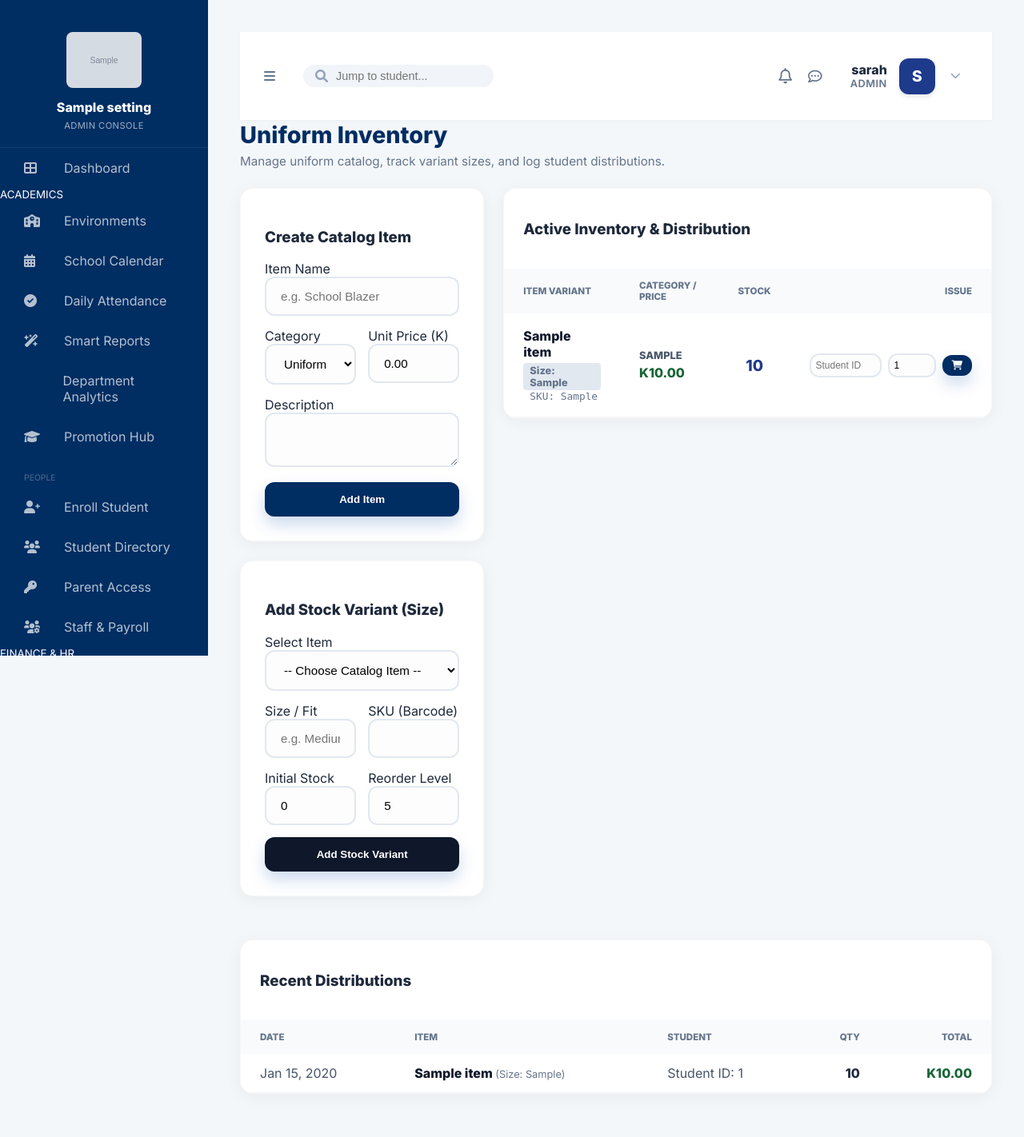
After one commit to moosehova/pebbles-college-admin, a Flask app: page /finance/uniforms in a window 1280 px wide. The commit adds this page. Shown: the whole page at 80% size. Run offline with Flask 3, Linux system fonts and the light colour scheme; a user stored in the database is signed in; tables that the repository leaves empty hold one stand-in row (values such as "Sample post"); grey boxes marked "Sample" are stand-in pictures.

Commit message:
all changes

```diff
--- a/app.py
+++ b/app.py
@@ -17,7 +17,7 @@ from reportlab.lib.pagesizes import A4
 from reportlab.lib.styles import getSampleStyleSheet, ParagraphStyle
 from reportlab.lib.units import cm
 from reportlab.platypus import SimpleDocTemplate, Paragraph, Spacer, Table, TableStyle, Image
-from models import db, User, Student, Environment, Attendance, Observation, Income, Expense, Inventory, Staff, PayrollRecord, Message, AttendanceIntervention, Grade, BehaviorLog, SchoolSettings, SchoolEvent, EventAttendance, Book, BookLoan, Vehicle, VehicleMaintenanceLog, Equipment, BuildingMaintenance
+from models import db, User, Student, Environment, Attendance, Observation, Income, Expense, Inventory, Staff, PayrollRecord, Message, AttendanceIntervention, Grade, BehaviorLog, SchoolSettings, SchoolEvent, EventAttendance, Book, BookLoan, Vehicle, VehicleMaintenanceLog, Equipment, BuildingMaintenance, UniformItem, UniformVariant, UniformDistribution
 
 # ------------------- APP INITIALIZATION -------------------
 app = Flask(__name__)
@@ -2615,6 +2615,97 @@ def log_maintenance_ticket():
     flash("Maintenance service ticket dispatched.", "success")
     return redirect(url_for('maintenance_hub'))
 
+# ====================================================================
+# UNIFORM & MERCHANDISE PIPELINES
+# ====================================================================
+@app.route('/finance/uniforms')
+@login_required
+def uniform_hub():
+    if not restrict_access(['admin', 'staff', 'accountant']):
+        return redirect(url_for('parent_portal'))
+
+    items = UniformItem.query.all()
+    all_variants = UniformVariant.query.all()
+    recent_distributions = UniformDistribution.query.order_by(UniformDistribution.date_issued.desc()).limit(20).all()
+
+    # Automatically generate an alert list for items below their minimum reorder levels
+    low_text_alerts = [v for v in all_variants if v.stock_quantity <= v.reorder_level]
+
+    return render_template(
+        'admin/uniforms.html',
+        items=items,
+        recent_distributions=recent_distributions,
+        low_text_alerts=low_text_alerts
+    )
+
+@app.route('/finance/uniforms/item/add', methods=['POST'])
+@login_required
+def add_uniform_item():
+    if not restrict_access(['admin', 'accountant']):
+        return jsonify({"error": "Unauthorized"}), 403
+
+    new_item = UniformItem(
+        name=request.form.get('name'),
+        category=request.form.get('category', 'Uniform'),
+        description=request.form.get('description'),
+        unit_price=float(request.form.get('unit_price', 0.0))
+    )
+    db.session.add(new_item)
+    db.session.commit()
+    flash("New uniform asset item added to tracking registry.", "success")
+    return redirect(url_for('uniform_hub'))
+
+@app.route('/finance/uniforms/variant/add', methods=['POST'])
+@login_required
+def add_uniform_variant():
+    if not restrict_access(['admin', 'accountant']):
+        return jsonify({"error": "Unauthorized"}), 403
+
+    item_id = request.form.get('item_id')
+    new_variant = UniformVariant(
+        item_id=item_id,
+        size=request.form.get('size'),
+        sku=request.form.get('sku') or None,
+        stock_quantity=int(request.form.get('stock_quantity', 0)),
+        reorder_level=int(request.form.get('reorder_level', 5))
+    )
+    db.session.add(new_variant)
+    db.session.commit()
+    flash("Stock size variant added successfully.", "success")
+    return redirect(url_for('uniform_hub'))
+
+@app.route('/finance/uniforms/issue', methods=['POST'])
+@login_required
+def issue_uniform():
+    if not restrict_access(['admin', 'staff', 'accountant']):
+        return jsonify({"error": "Unauthorized"}), 403
+
+    variant_id = request.form.get('variant_id')
+    qty_requested = int(request.form.get('quantity', 1))
+    variant = UniformVariant.query.get_or_404(variant_id)
+
+    if variant.stock_quantity < qty_requested:
+        flash(f"Insufficient stock availability. Only {variant.stock_quantity} units remaining.", "danger")
+        return redirect(url_for('uniform_hub'))
+
+    total_calculated_cost = variant.item.unit_price * qty_requested
+
+    distribution = UniformDistribution(
+        variant_id=variant_id,
+        student_id=request.form.get('student_id') or None,
+        quantity=qty_requested,
+        total_cost=total_calculated_cost,
+        status='Issued',
+        payment_status=request.form.get('payment_status', 'Paid')
+    )
+
+    # Deduct structural balance from inventory
+    variant.stock_quantity -= qty_requested
+
+    db.session.add(distribution)
+    db.session.commit()
+    flash(f"Uniform order processed cleanly. Total: K{total_calculated_cost:,.2f}", "success")
+    return redirect(url_for('uniform_hub'))
 # ------------------- RUN APP -------------------
 if __name__ == '__main__':
     with app.app_context():
--- /dev/null
+++ b/templates/admin/uniforms.html
@@ -0,0 +1,190 @@
+{% extends "layout.html" %}
+{% block content %}
+<div class="page-header" style="display: flex; justify-content: space-between; align-items: center; gap: 16px; flex-wrap: wrap;">
+    <div>
+        <h2 class="page-title">Uniform Inventory</h2>
+        <p class="page-subtitle">Manage uniform catalog, track variant sizes, and log student distributions.</p>
+    </div>
+    <div style="display: flex; gap: 10px;">
+        {% if low_text_alerts|length > 0 %}
+        <span class="owlio-btn" style="background: #fee2e2; color: #991b1b; border: none; font-weight: 800;">
+            <i class="fas fa-exclamation-triangle"></i> {{ low_text_alerts|length }} Low Stock Alerts
+        </span>
+        {% endif %}
+    </div>
+</div>
+
+<div style="display: grid; grid-template-columns: 1fr 2fr; gap: 24px; margin-bottom: 24px; align-items: start;">
+    <!-- Add Item and Variant Forms -->
+    <div>
+        <!-- Add Uniform Item Form -->
+        <div class="owlio-card" style="margin-bottom: 24px;">
+            <div class="owlio-header">
+                <h3 class="owlio-title">Create Catalog Item</h3>
+            </div>
+            <form action="{{ url_for('add_uniform_item') }}" method="POST">
+                <div style="margin-bottom: 15px;">
+                    <label class="owlio-label">Item Name</label>
+                    <input type="text" name="name" class="owlio-input" placeholder="e.g. School Blazer" required>
+                </div>
+                <div style="display: grid; grid-template-columns: 1fr 1fr; gap: 15px; margin-bottom: 15px;">
+                    <div>
+                        <label class="owlio-label">Category</label>
+                        <select name="category" class="owlio-select">
+                            <option value="Uniform">Uniform</option>
+                            <option value="Sportswear">Sportswear</option>
+                            <option value="Accessories">Accessories</option>
+                            <option value="Badges">Badges</option>
+                        </select>
+                    </div>
+                    <div>
+                        <label class="owlio-label">Unit Price (K)</label>
+                        <input type="number" step="0.01" name="unit_price" class="owlio-input" value="0.00" required>
+                    </div>
+                </div>
+                <div style="margin-bottom: 15px;">
+                    <label class="owlio-label">Description</label>
+                    <textarea name="description" class="owlio-input" rows="2"></textarea>
+                </div>
+                <button type="submit" class="owlio-btn" style="width: 100%; border: none;">Add Item</button>
+            </form>
+        </div>
+
+        <!-- Add Variant Form -->
+        <div class="owlio-card">
+            <div class="owlio-header">
+                <h3 class="owlio-title">Add Stock Variant (Size)</h3>
+            </div>
+            <form action="{{ url_for('add_uniform_variant') }}" method="POST">
+                <div style="margin-bottom: 15px;">
+                    <label class="owlio-label">Select Item</label>
+                    <select name="item_id" class="owlio-select" required>
+                        <option value="" disabled selected>-- Choose Catalog Item --</option>
+                        {% for item in items %}
+                        <option value="{{ item.id }}">{{ item.name }}</option>
+                        {% endfor %}
+                    </select>
+                </div>
+                <div style="display: grid; grid-template-columns: 1fr 1fr; gap: 15px; margin-bottom: 15px;">
+                    <div>
+                        <label class="owlio-label">Size / Fit</label>
+                        <input type="text" name="size" class="owlio-input" placeholder="e.g. Medium" required>
+                    </div>
+                    <div>
+                        <label class="owlio-label">SKU (Barcode)</label>
+                        <input type="text" name="sku" class="owlio-input">
+                    </div>
+                </div>
+                <div style="display: grid; grid-template-columns: 1fr 1fr; gap: 15px; margin-bottom: 15px;">
+                    <div>
+                        <label class="owlio-label">Initial Stock</label>
+                        <input type="number" name="stock_quantity" class="owlio-input" value="0" required>
+                    </div>
+                    <div>
+                        <label class="owlio-label">Reorder Level</label>
+                        <input type="number" name="reorder_level" class="owlio-input" value="5" required>
+                    </div>
+                </div>
+                <button type="submit" class="owlio-btn" style="width: 100%; border: none; background: #0f172a;">Add Stock Variant</button>
+            </form>
+        </div>
+    </div>
+
+    <!-- Active Inventory Table -->
+    <div class="owlio-card" style="padding: 0; overflow: hidden;">
+        <div class="owlio-header" style="padding: 20px 24px;">
+            <h3 class="owlio-title">Active Inventory & Distribution</h3>
+        </div>
+        <table style="width: 100%; border-collapse: collapse;">
+            <thead style="background: #f8fafc;">
+                <tr>
+                    <th style="padding: 14px 24px; text-align: left; font-size: 0.72rem; text-transform: uppercase; color: #64748b;">Item Variant</th>
+                    <th style="padding: 14px 24px; text-align: left; font-size: 0.72rem; text-transform: uppercase; color: #64748b;">Category / Price</th>
+                    <th style="padding: 14px 24px; text-align: center; font-size: 0.72rem; text-transform: uppercase; color: #64748b;">Stock</th>
+                    <th style="padding: 14px 24px; text-align: right; font-size: 0.72rem; text-transform: uppercase; color: #64748b;">Issue</th>
+                </tr>
+            </thead>
+            <tbody>
+                {% for item in items %}
+                    {% for variant in item.variants %}
+                    <tr style="border-bottom: 1px solid #f1f5f9; {% if variant in low_text_alerts %}background: #fef2f2;{% endif %}">
+                        <td style="padding: 18px 24px;">
+                            <div style="font-weight: 800; color: #0f172a;">{{ item.name }}</div>
+                            <div style="font-size: 0.8rem; color: #64748b; margin-top: 4px;">
+                                <span style="display: inline-block; padding: 2px 8px; border-radius: 4px; background: #e2e8f0; font-weight: 700;">Size: {{ variant.size }}</span>
+                                {% if variant.sku %}<span style="margin-left: 8px; font-family: monospace;">SKU: {{ variant.sku }}</span>{% endif %}
+                            </div>
+                        </td>
+                        <td style="padding: 18px 24px;">
+                            <div style="color: #475569; font-size: 0.8rem; font-weight: 700; text-transform: uppercase;">{{ item.category }}</div>
+                            <div style="color: #166534; font-weight: 800; margin-top: 4px;">K{{ '%.2f'|format(item.unit_price) }}</div>
+                        </td>
+                        <td style="padding: 18px 24px; text-align: center;">
+                            <div style="font-size: 1.2rem; font-weight: 900; color: {{ '#991b1b' if variant in low_text_alerts else '#1e3a8a' }};">
+                                {{ variant.stock_quantity }}
+                            </div>
+                            {% if variant in low_text_alerts %}
+                            <div style="font-size: 0.7rem; color: #991b1b; font-weight: 700; margin-top: 4px;">LOW STOCK</div>
+                            {% endif %}
+                        </td>
+                        <td style="padding: 18px 24px; text-align: right;">
+                            {% if variant.stock_quantity > 0 %}
+                            <form action="{{ url_for('issue_uniform') }}" method="POST" style="display: flex; gap: 8px; justify-content: flex-end; align-items: center;">
+                                <input type="hidden" name="variant_id" value="{{ variant.id }}">
+                                <input type="number" name="student_id" placeholder="Student ID" class="owlio-input" style="width: 90px; padding: 6px; font-size: 0.75rem;" required>
+                                <input type="number" name="quantity" value="1" min="1" max="{{ variant.stock_quantity }}" class="owlio-input" style="width: 60px; padding: 6px; font-size: 0.75rem;">
+                                <button type="submit" class="owlio-btn" style="padding: 6px 12px; font-size: 0.75rem; border: none;"><i class="fas fa-shopping-cart"></i></button>
+                            </form>
+                            {% else %}
+                            <span style="color: #94a3b8; font-size: 0.8rem; font-weight: 700;">OUT OF STOCK</span>
+                            {% endif %}
+                        </td>
+                    </tr>
+                    {% endfor %}
+                {% else %}
+                <tr>
+                    <td colspan="4" style="padding: 18px 24px; color: #64748b; text-align: center;">No items added to catalog yet.</td>
+                </tr>
+                {% endfor %}
+            </tbody>
+        </table>
+    </div>
+</div>
+
+<div class="owlio-card" style="padding: 0; overflow: hidden;">
+    <div class="owlio-header" style="padding: 20px 24px;">
+        <h3 class="owlio-title">Recent Distributions</h3>
+    </div>
+    <table style="width: 100%; border-collapse: collapse;">
+        <thead style="background: #f8fafc;">
+            <tr>
+                <th style="padding: 14px 24px; text-align: left; font-size: 0.72rem; text-transform: uppercase; color: #64748b;">Date</th>
+                <th style="padding: 14px 24px; text-align: left; font-size: 0.72rem; text-transform: uppercase; color: #64748b;">Item</th>
+                <th style="padding: 14px 24px; text-align: left; font-size: 0.72rem; text-transform: uppercase; color: #64748b;">Student</th>
+                <th style="padding: 14px 24px; text-align: right; font-size: 0.72rem; text-transform: uppercase; color: #64748b;">Qty</th>
+                <th style="padding: 14px 24px; text-align: right; font-size: 0.72rem; text-transform: uppercase; color: #64748b;">Total</th>
+            </tr>
+        </thead>
+        <tbody>
+            {% for dist in recent_distributions %}
+            <tr style="border-bottom: 1px solid #f1f5f9;">
+                <td style="padding: 14px 24px; color: #475569;">{{ dist.date_issued.strftime('%b %d, %Y') }}</td>
+                <td style="padding: 14px 24px; font-weight: 800; color: #0f172a;">
+                    {{ dist.variant.item.name }}
+                    <span style="color: #64748b; font-weight: normal; font-size: 0.8rem;">(Size: {{ dist.variant.size }})</span>
+                </td>
+                <td style="padding: 14px 24px; color: #475569;">
+                    {% if dist.student_id %}Student ID: {{ dist.student_id }}{% else %}N/A{% endif %}
+                </td>
+                <td style="padding: 14px 24px; text-align: right; font-weight: 800;">{{ dist.quantity }}</td>
+                <td style="padding: 14px 24px; text-align: right; font-weight: 800; color: #166534;">K{{ '%.2f'|format(dist.total_cost) }}</td>
+            </tr>
+            {% else %}
+            <tr>
+                <td colspan="5" style="padding: 18px 24px; color: #64748b; text-align: center;">No recent uniform distributions.</td>
+            </tr>
+            {% endfor %}
+        </tbody>
+    </table>
+</div>
+{% endblock %}
--- a/templates/layout.html
+++ b/templates/layout.html
@@ -94,6 +94,10 @@
     <span>Facilities & Equipment</span>
 </a>
 
+<a href="{{ url_for('uniform_hub') }}" class="nav-item sidebar-link flex items-center gap-3 px-4 py-2 text-sm font-medium text-slate-700 hover:bg-slate-100 rounded-md">
+    <svg class="w-5 h-5" style="width: 1.25rem; height: 1.25rem; display: inline-block; margin-right: 10px;" fill="none" stroke="currentColor" viewBox="0 0 24 24"><path stroke-linecap="round" stroke-linejoin="round" stroke-width="2" d="M16 11V7a4 4 0 00-8 0v4M5 9h14l1 12H4L5 9z"></path></svg>
+    <span>Uniform Inventory</span>
+</a>
                 <small class="nav-header">SYSTEM</small>
                 <a href="{{ url_for('school_settings') }}" class="sidebar-link">
                     <i class="fas fa-cog"></i> <span>Settings Hub</span>
```
Also changed, not shown: models.py (+40 -0 lines).
